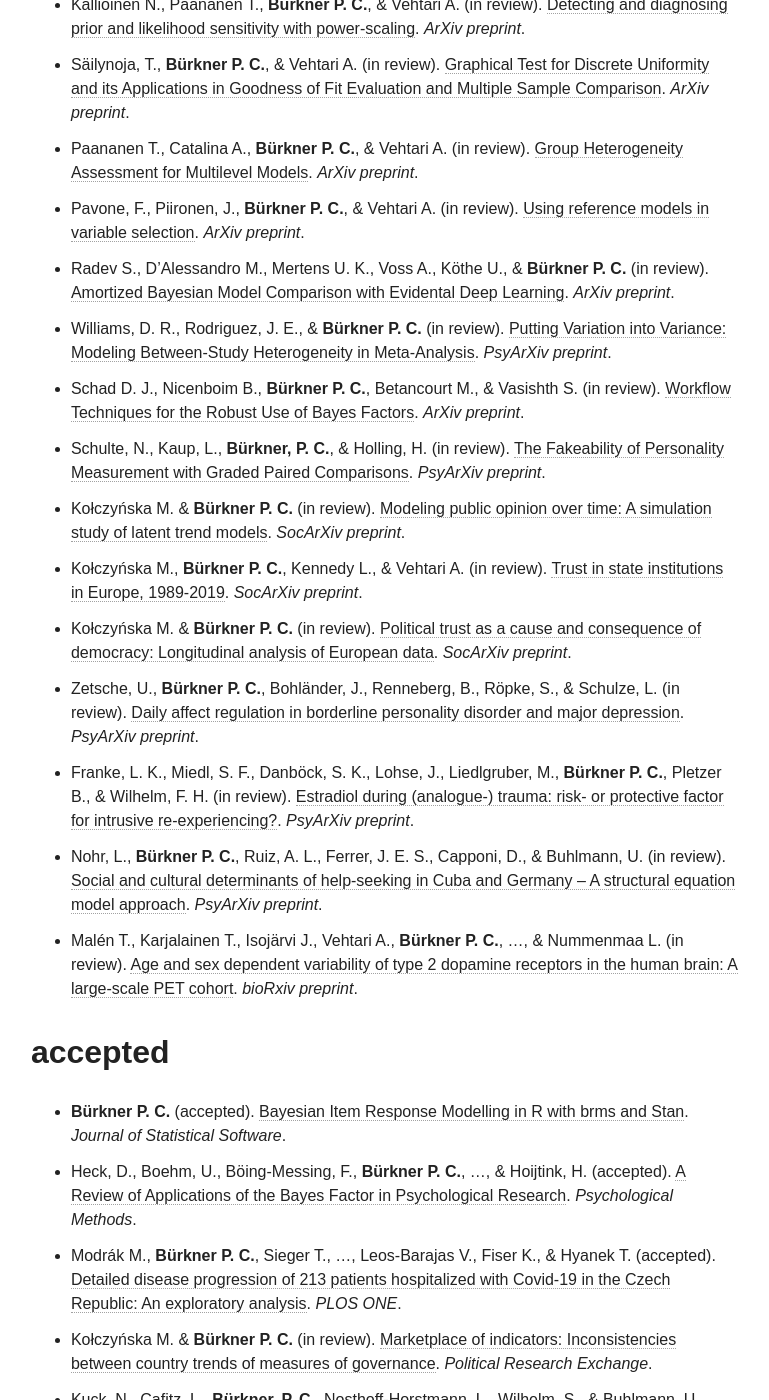
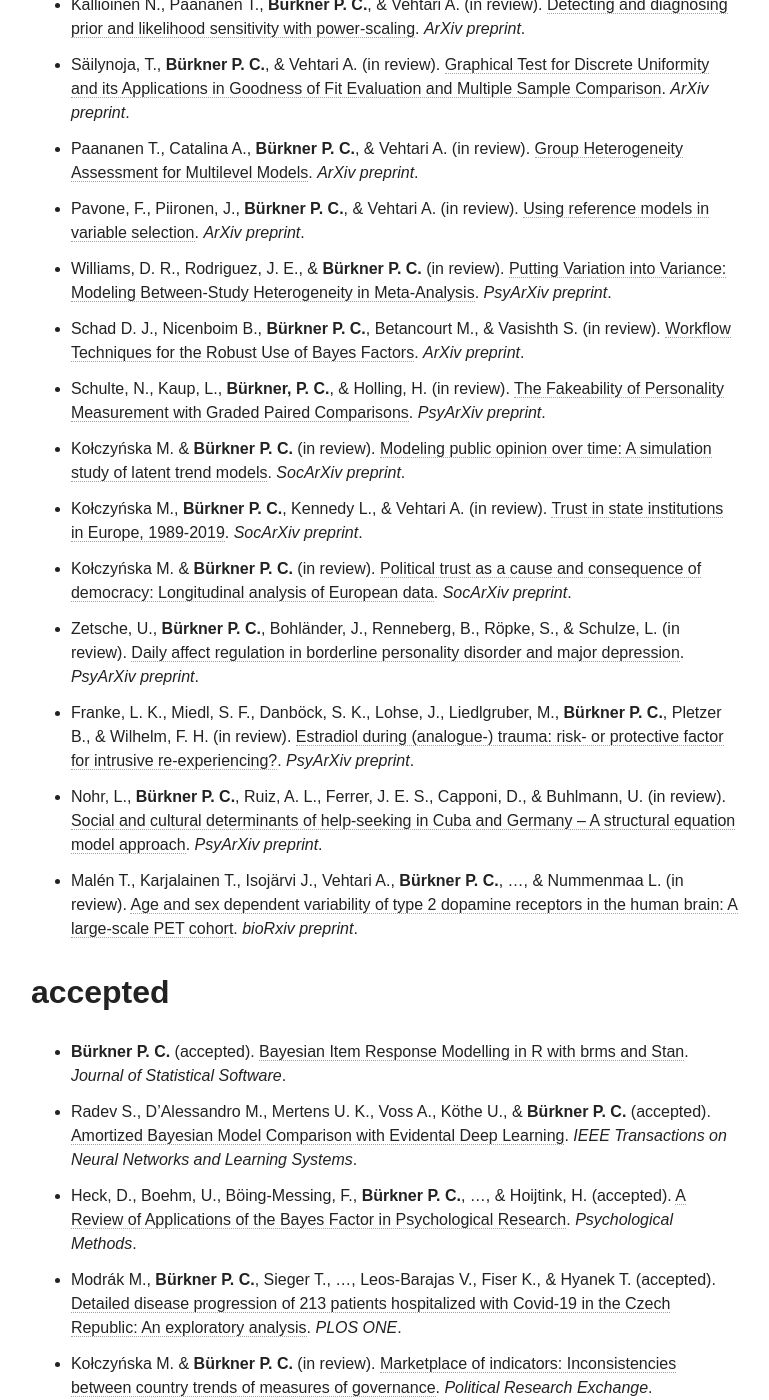
Before and after one commit to paul-buerkner/paul-buerkner.github.io, a Jekyll site: the page built from publications/index.md, in a window 1280 px wide and 1400 px high, scrolled down 1001 px. Shown: the whole window, without its empty margins (255-1024 px from the left). Built offline with Jekyll 4.4.1, drawn with Linux system fonts in a browser that asks for light colours; nearby versions of some CDN libraries.

Commit message:
move paper to accepted

```diff
--- a/publications/index.md
+++ b/publications/index.md
@@ -15,7 +15,6 @@
 * Säilynoja, T., **Bürkner P. C.**, & Vehtari A. (in review). [Graphical Test for Discrete Uniformity and its Applications in Goodness of Fit Evaluation and Multiple Sample Comparison](https://arxiv.org/abs/2103.10522). *ArXiv preprint*.
 * Paananen T., Catalina A., **Bürkner P. C.**, & Vehtari A. (in review). [Group Heterogeneity Assessment for Multilevel Models](http://arxiv.org/abs/2005.02773). *ArXiv preprint*.
 * Pavone, F., Piironen, J., **Bürkner P. C.**, & Vehtari A. (in review). [Using reference models in variable selection](https://arxiv.org/abs/2004.13118). *ArXiv preprint*.
-* Radev S., D’Alessandro M., Mertens U. K., Voss A., Köthe U., & **Bürkner P. C.** (in review). [Amortized Bayesian Model Comparison with Evidental Deep Learning](https://arxiv.org/abs/2004.10629). *ArXiv preprint*.
 * Williams, D. R., Rodriguez, J. E., & **Bürkner P. C.** (in review). [Putting Variation into Variance: Modeling Between-Study Heterogeneity in Meta-Analysis](https://psyarxiv.com/9vkqy/). *PsyArXiv preprint*.
 * Schad D. J., Nicenboim B., **Bürkner P. C.**, Betancourt M., & Vasishth S. (in review). [Workflow Techniques for the Robust Use of Bayes Factors](https://arxiv.org/abs/2103.08744). *ArXiv preprint*.
 * Schulte, N., Kaup, L., **Bürkner, P. C.**, & Holling, H. (in review). [The Fakeability of Personality Measurement with Graded Paired Comparisons](https://psyarxiv.com/bs7he/). *PsyArXiv preprint*.
@@ -30,6 +29,7 @@
 ## accepted
 
 * **Bürkner P. C.** (accepted). [Bayesian Item Response Modelling in R with brms and Stan](https://arxiv.org/abs/1905.09501). *Journal of Statistical Software*.
+* Radev S., D’Alessandro M., Mertens U. K., Voss A., Köthe U., & **Bürkner P. C.** (accepted). [Amortized Bayesian Model Comparison with Evidental Deep Learning](https://arxiv.org/abs/2004.10629). *IEEE Transactions on Neural Networks and Learning Systems*.
 * Heck, D., Boehm, U., Böing-Messing, F., **Bürkner P. C.**, ..., & Hoijtink, H. (accepted). [A Review of Applications of the Bayes Factor in Psychological Research](https://psyarxiv.com/cu43g/). *Psychological Methods*.
 * Modrák M., **Bürkner P. C.**, Sieger T., ..., Leos-Barajas V., Fiser K., & Hyanek T. (accepted). [Detailed disease progression of 213 patients hospitalized with Covid-19 in the Czech Republic: An exploratory analysis](https://www.medrxiv.org/content/10.1101/2020.12.03.20239863v1). *PLOS ONE*.
 * Kołczyńska M. & **Bürkner P. C.** (in review). [Marketplace of indicators: Inconsistencies between country trends of measures of governance](https://osf.io/preprints/socarxiv/u8gsc/). *Political Research Exchange*.
```
